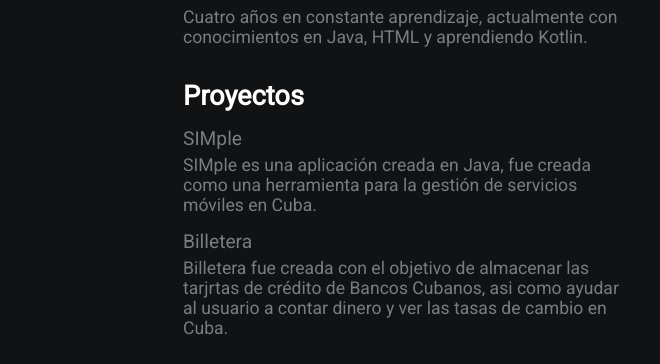
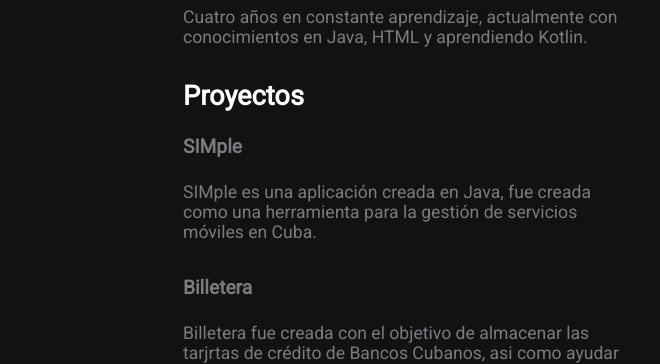
Before and after one commit to esalessandrxx/portfolio, a plain HTML site: page docs/index.html in a window 1280 px wide. Shown: the part 272-636 px from the top of the page, 457-1117 px from the left. Drawn offline with Linux system fonts and the light colour scheme.

Commit message:
Update index.html

```diff
--- a/docs/index.html
+++ b/docs/index.html
@@ -25,9 +25,9 @@
             <p>Cuatro años en constante aprendizaje, actualmente con conocimientos en Java, HTML y aprendiendo Kotlin.</p>
 
             <h2>Proyectos</h2>
-            <a href="https://github.com/esalessandrxx/simple">SIMple</a>
+           <h3><a href="https://github.com/esalessandrxx/simple">SIMple</a></h3>
            <p>SIMple es una aplicación creada en Java, fue creada como una herramienta para la gestión de servicios móviles en Cuba.</p>
-            <a href="https://com-bolaostudio-billetera.uptodown.com/android">Billetera</a>
+            <h3><a href="https://com-bolaostudio-billetera.uptodown.com/android">Billetera</a></h3>
             <p>Billetera fue creada con el objetivo de almacenar las tarjrtas de crédito de Bancos Cubanos, asi como ayudar al usuario a contar dinero y ver las tasas de cambio en Cuba.</p>
             <h2>Contacto</h2>
             <p>alessrodriguez98@gmail.com</p>
```
